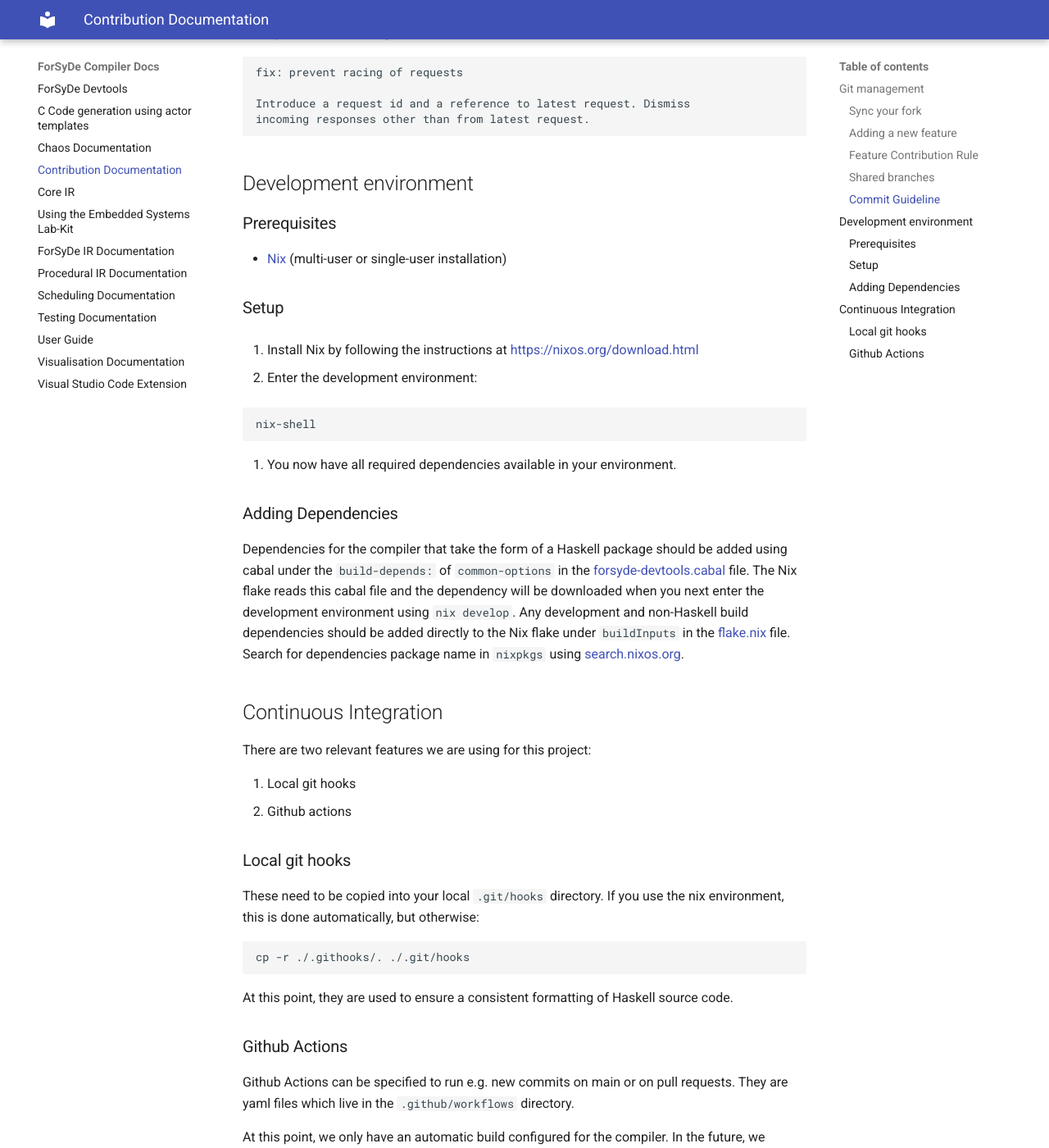
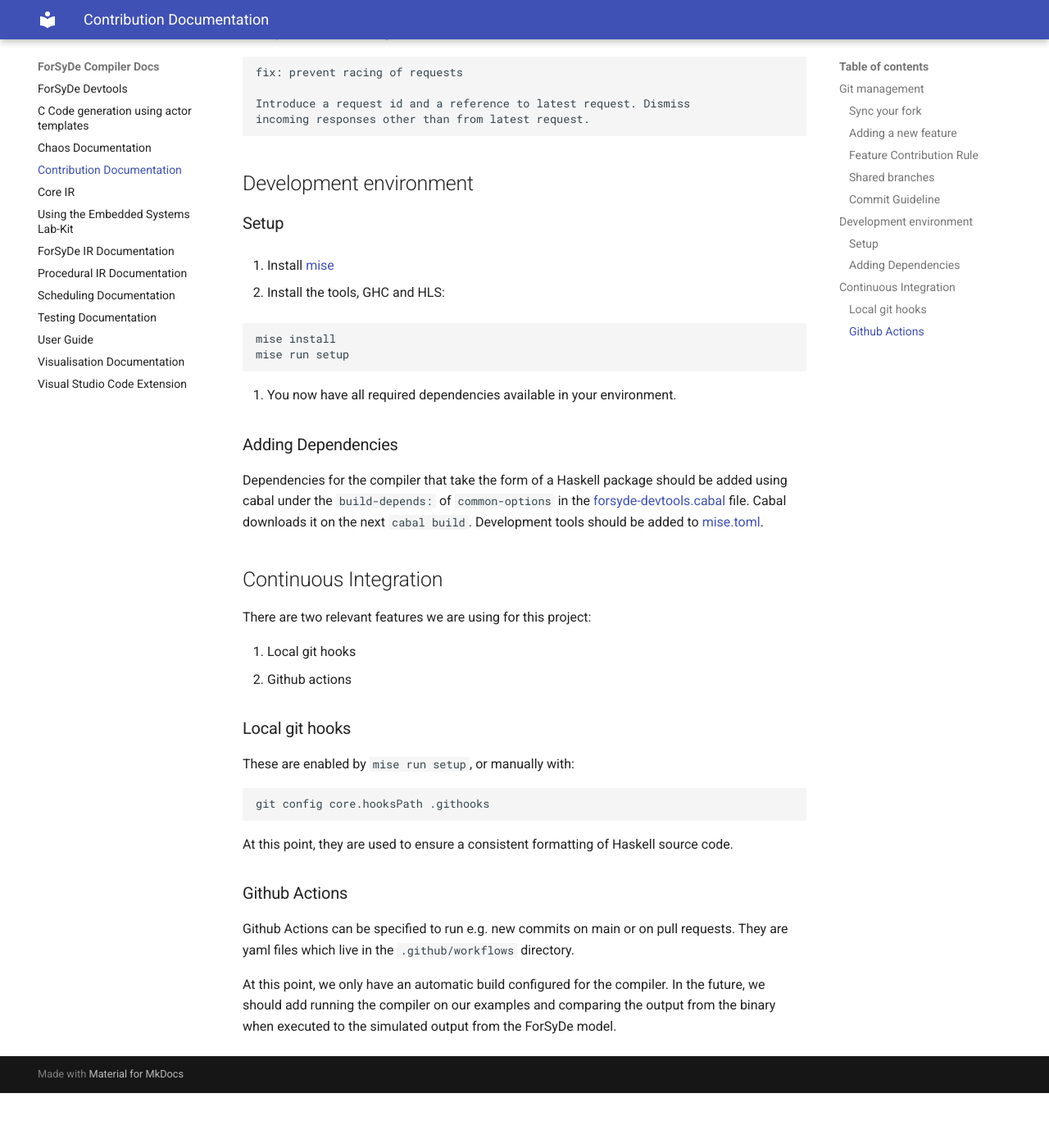
Before and after one commit to sthaeron/forsyde-devtools, an MkDocs documentation site: the page built from docs/contribution.md, in a window 1280 px wide and 1400 px high, scrolled down 2116 px. Shown: the whole window at 82% size. Built offline with MkDocs 1.6.1 and Material for MkDocs 9.7.7, drawn with Linux system fonts in a browser that asks for light colours; after the commit the page ends 3449 px from its top, so only the background shows below that.

Commit message:
docs: replace nix setup instructions with mise

````diff
--- a/docs/contribution.md
+++ b/docs/contribution.md
@@ -101,24 +101,21 @@
 
 ## Development environment
 
-### Prerequisites
-
-- [Nix](https://nixos.org/download.html) (multi-user or single-user installation)
-
 ### Setup
 
-1. Install Nix by following the instructions at <https://nixos.org/download.html>
+1. Install [mise](https://mise.jdx.dev/getting-started.html)
 
-2. Enter the development environment:
+2. Install the tools, GHC and HLS:
 
 ```bash
-nix-shell
+mise install
+mise run setup
 ```
 
 3. You now have all required dependencies available in your environment.
 
 ### Adding Dependencies
-Dependencies for the compiler that take the form of a Haskell package should be added using cabal under the `build-depends:` of `common-options` in the [forsyde-devtools.cabal](../forsyde-devtools.cabal) file. The Nix flake reads this cabal file and the dependency will be downloaded when you next enter the development environment using `nix develop`. Any development and non-Haskell build dependencies should be added directly to the Nix flake under `buildInputs` in the [flake.nix](../flake.nix) file. Search for dependencies package name in `nixpkgs` using [search.nixos.org](https://search.nixos.org/packages).
+Dependencies for the compiler that take the form of a Haskell package should be added using cabal under the `build-depends:` of `common-options` in the [forsyde-devtools.cabal](../forsyde-devtools.cabal) file. Cabal downloads it on the next `cabal build`. Development tools should be added to [mise.toml](../mise.toml).
 
 ## Continuous Integration
 
@@ -129,11 +126,10 @@
 
 ### Local git hooks
 
-These need to be copied into your local `.git/hooks` directory.
-If you use the nix environment, this is done automatically, but otherwise:
+These are enabled by `mise run setup`, or manually with:
 
 ```bash
-cp -r ./.githooks/. ./.git/hooks
+git config core.hooksPath .githooks
 ```
 
 At this point, they are used to ensure a consistent formatting of Haskell source code.
````
Also changed, not shown: README.md (+11 -8 lines).
